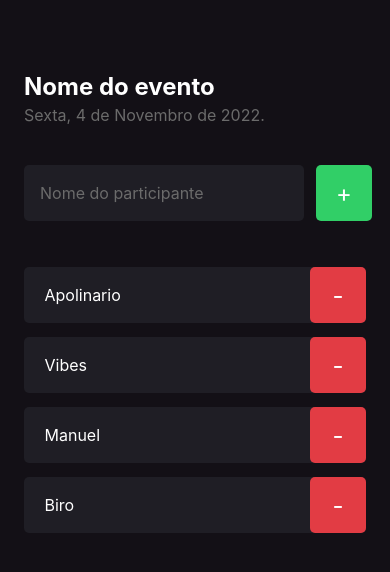
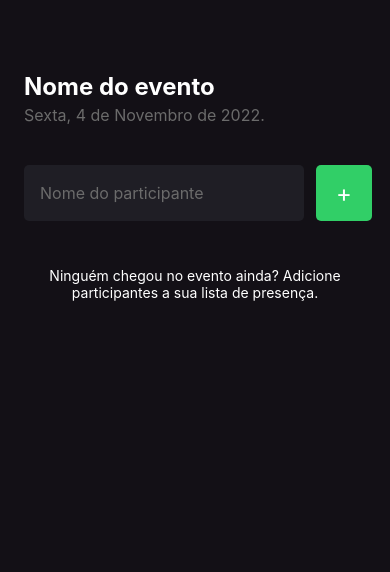
Before and after one commit to ap0l1js/iamhere, a React Native app: screen / in a window 390 px wide. Shown: the top 572 px of the page. Built offline with nearby package versions, Linux system fonts and the light colour scheme.

Commit message:
feat: changes

```diff
--- a/App.tsx
+++ b/App.tsx
@@ -1,5 +1,15 @@
+import { StatusBar } from "react-native";
 import Home from "./src/screens/home";
 
 export default function App() {
-  return <Home />;
+  return (
+    <>
+      <StatusBar
+        barStyle="light-content"
+        backgroundColor="transparent"
+        translucent
+      />
+      <Home />
+    </>
+  );
 }
--- a/src/components/participant/index.tsx
+++ b/src/components/participant/index.tsx
@@ -3,14 +3,15 @@
 
 type ParticipantProperties = {
   name: string;
+  onRemove: () => void;
 };
 
-export function Participant({ name }: ParticipantProperties) {
+export function Participant({ name, onRemove }: ParticipantProperties) {
   return (
     <View style={styles.container}>
       <Text style={styles.name}> {name} </Text>
 
-      <TouchableOpacity style={styles.button}>
+      <TouchableOpacity style={styles.button} onPress={onRemove}>
         <Text style={styles.buttonText}>-</Text>
       </TouchableOpacity>
     </View>
--- a/src/screens/home/index.tsx
+++ b/src/screens/home/index.tsx
@@ -1,10 +1,45 @@
-import { Text, TextInput, TouchableOpacity, View } from "react-native";
+import { useState } from "react";
+import {
+  Alert,
+  FlatList,
+  Text,
+  TextInput,
+  TouchableOpacity,
+  View,
+} from "react-native";
 import { Participant } from "../../components/participant";
 import { styles } from "./styles";
 
 export default function Home() {
+  const [participants, setParticipants] = useState<string[]>([]);
+  const [participantName, setParticipantName] = useState("");
+
   function handleParticipantAdd() {
-    console.log("Você clicou no botão de Adicionar!");
+    if (participants.includes(participantName)) {
+      return Alert.alert(
+        "Participante existe",
+        "Já existe um participante na lista com esse nome."
+      );
+    }
+
+    setParticipants((prevState) => [...prevState, participantName]);
+    setParticipantName("");
+  }
+
+  function handleParticipantRemove(name: string) {
+    Alert.alert("Remover", `Remover o participante ${name}?`, [
+      {
+        text: "Sim",
+        onPress: () =>
+          setParticipants((prevState) =>
+            prevState.filter((participant) => participant !== name)
+          ),
+      },
+      {
+        text: "Não",
+        style: "cancel",
+      },
+    ]);
   }
 
   return (
@@ -18,6 +53,8 @@
           style={styles.input}
           placeholder="Nome do participante"
           placeholderTextColor="#6B6B6B"
+          onChangeText={setParticipantName}
+          value={participantName}
         />
 
         <TouchableOpacity style={styles.button} onPress={handleParticipantAdd}>
@@ -25,10 +62,24 @@
         </TouchableOpacity>
       </View>
 
-      <Participant name="Apolinario" />
-      <Participant name="Vibes" />
-      <Participant name="Manuel" />
-      <Participant name="Biro" />
+      <FlatList
+        data={participants}
+        keyExtractor={(item) => item}
+        renderItem={({ item }) => (
+          <Participant
+            key={item}
+            name={item}
+            onRemove={() => handleParticipantRemove(item)}
+          />
+        )}
+        showsVerticalScrollIndicator={false}
+        ListEmptyComponent={() => (
+          <Text style={styles.listEmptyText}>
+            Ninguém chegou no evento ainda? Adicione participantes a sua lista
+            de presença.
+          </Text>
+        )}
+      />
     </View>
   );
 }
--- a/src/screens/home/styles.ts
+++ b/src/screens/home/styles.ts
@@ -45,4 +45,9 @@
     marginTop: 36,
     marginBottom: 42,
   },
+  listEmptyText: {
+    color: "#FFF",
+    fontSize: 14,
+    textAlign: "center",
+  },
 });
```
